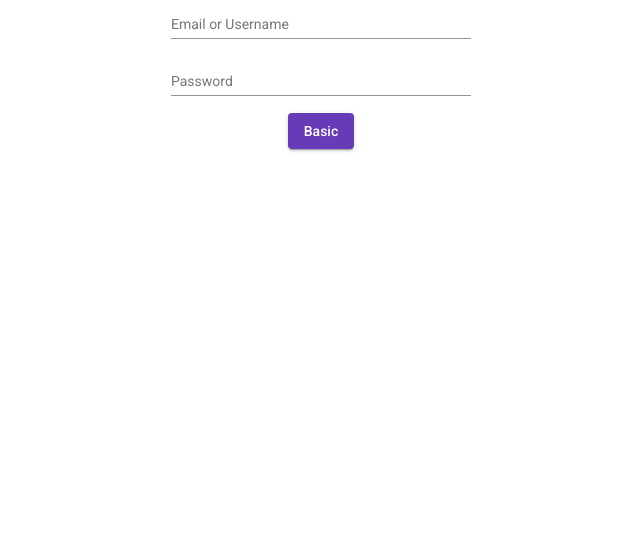
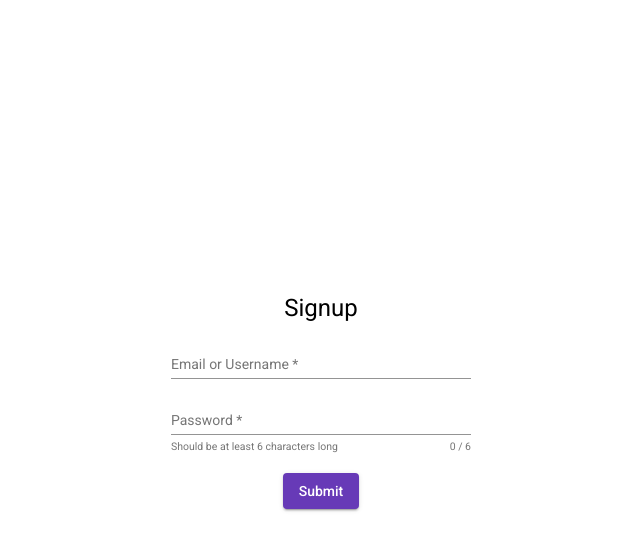
Before and after one commit to StormValen/fitness-app, an Angular app: page /signup in a window 1280 px wide. Shown: the top 550 px of the page, without its empty margins (319-959 px from the left). Built offline with nearby package versions, Linux system fonts and the light colour scheme.

Commit message:
(feat) form hints and erros + MatDividerModule

```diff
--- a/src/app/components/auth/singup/singup.component.html
+++ b/src/app/components/auth/singup/singup.component.html
@@ -1,13 +1,35 @@
 <section>
-    <form fxLayout="column" fxLayoutAlign="center center">
+    <form fxLayout="column" fxLayoutAlign="center center" #f="ngForm" (ngSubmit)="onSubmit(f)">
+        <h1>Signup</h1>
         <mat-form-field>
             <mat-label>Email or Username</mat-label>
-            <input type="email" matInput placeholder="example@mail.com">
+            <input
+                #emailControl="ngModel"
+                ngModel
+                matInput
+                type="email"
+                placeholder="example@mail.com"
+                name="email"
+                email
+                required>
+            <mat-error *ngIf="emailControl.value?.length === 0">Field must not be empty <mat-icon>announcement</mat-icon></mat-error>
+            <mat-error *ngIf="emailControl.value?.length != 0 && !emailControl.valid">Email is not valid <mat-icon>announcement</mat-icon></mat-error>
         </mat-form-field>
-        <mat-form-field>
+        <mat-form-field hintLabel="Should be at least 6 characters long">
             <mat-label>Password</mat-label>
-            <input type="password" matInput>
+            <input
+                #passwordControl="ngModel"
+                matInput
+                ngModel
+                type="password"
+                name="password"
+                minlength="6"
+                required>
+            <mat-hint align="end">
+                <span>{{ passwordControl.value?.length }} / 6</span>
+            </mat-hint>
         </mat-form-field>
-        <button mat-raised-button color="primary">Basic</button>
+        <br>
+        <button type="submit" mat-raised-button color="primary">Submit</button>
     </form>
 </section>
--- a/src/app/components/auth/singup/singup.component.scss
+++ b/src/app/components/auth/singup/singup.component.scss
@@ -1,3 +1,7 @@
 mat-form-field {
     width: 300px;
 }
+
+section, form {
+    height: 100%;
+}
--- a/src/app/components/auth/singup/singup.component.ts
+++ b/src/app/components/auth/singup/singup.component.ts
@@ -1,4 +1,5 @@
 import { Component, OnInit } from '@angular/core';
+import { NgForm } from '@angular/forms';
 
 @Component({
   selector: 'app-singup',
@@ -12,4 +13,8 @@ export class SingupComponent implements OnInit {
   ngOnInit(): void {
   }
 
+  onSubmit(f: NgForm): void {
+    console.log(f.value);
+  }
+
 }
--- a/src/app/material.module.ts
+++ b/src/app/material.module.ts
@@ -3,17 +3,20 @@ import { NgModule } from '@angular/core';
 import { MatButtonModule } from '@angular/material/button';
 import { MatIconModule } from '@angular/material/icon';
 import { MatInputModule } from '@angular/material/input';
+import { MatDividerModule } from '@angular/material/divider';
 
 @NgModule({
     imports: [
         MatButtonModule,
         MatIconModule,
         MatInputModule,
+        MatDividerModule
     ],
     exports: [
         MatButtonModule,
         MatIconModule,
         MatInputModule,
+        MatDividerModule
     ]
 })
 export class MaterialModule {}
```
Also changed, not shown: src/app/app.module.ts (+9 -10 lines).
